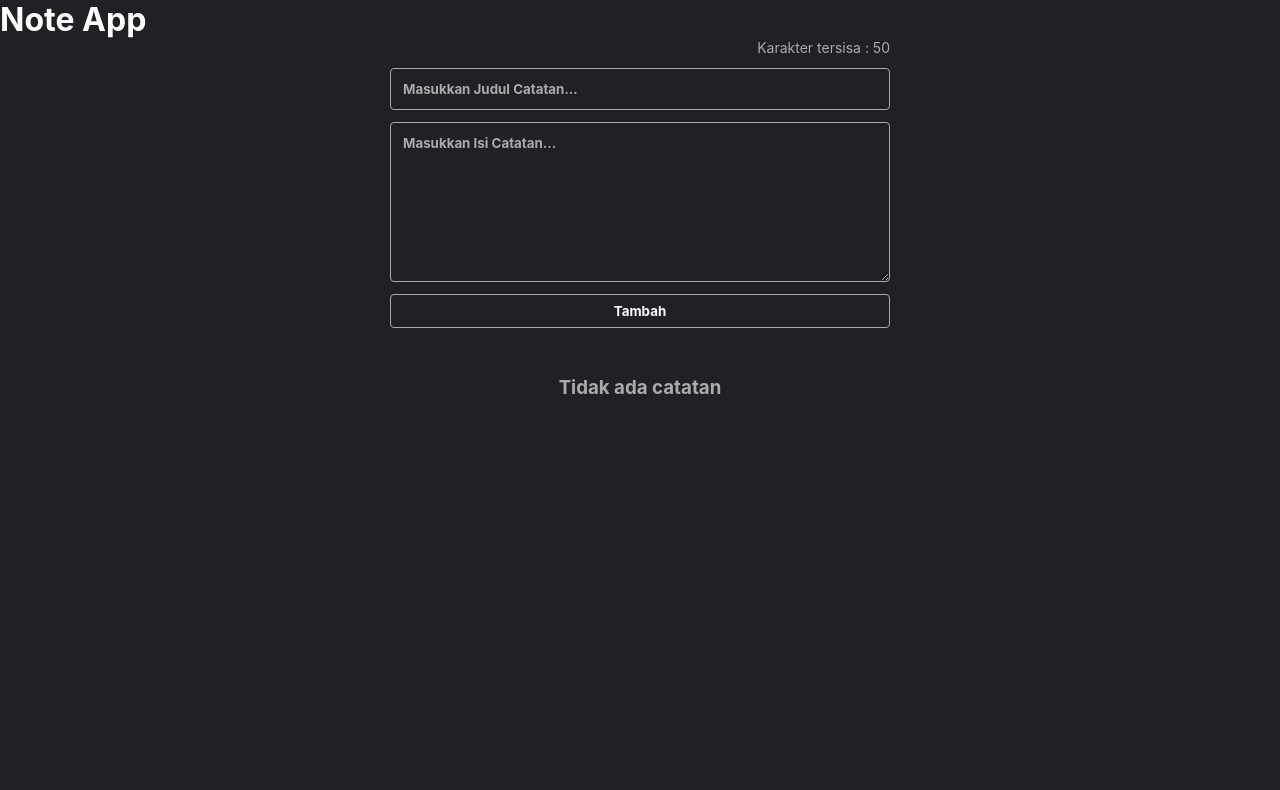
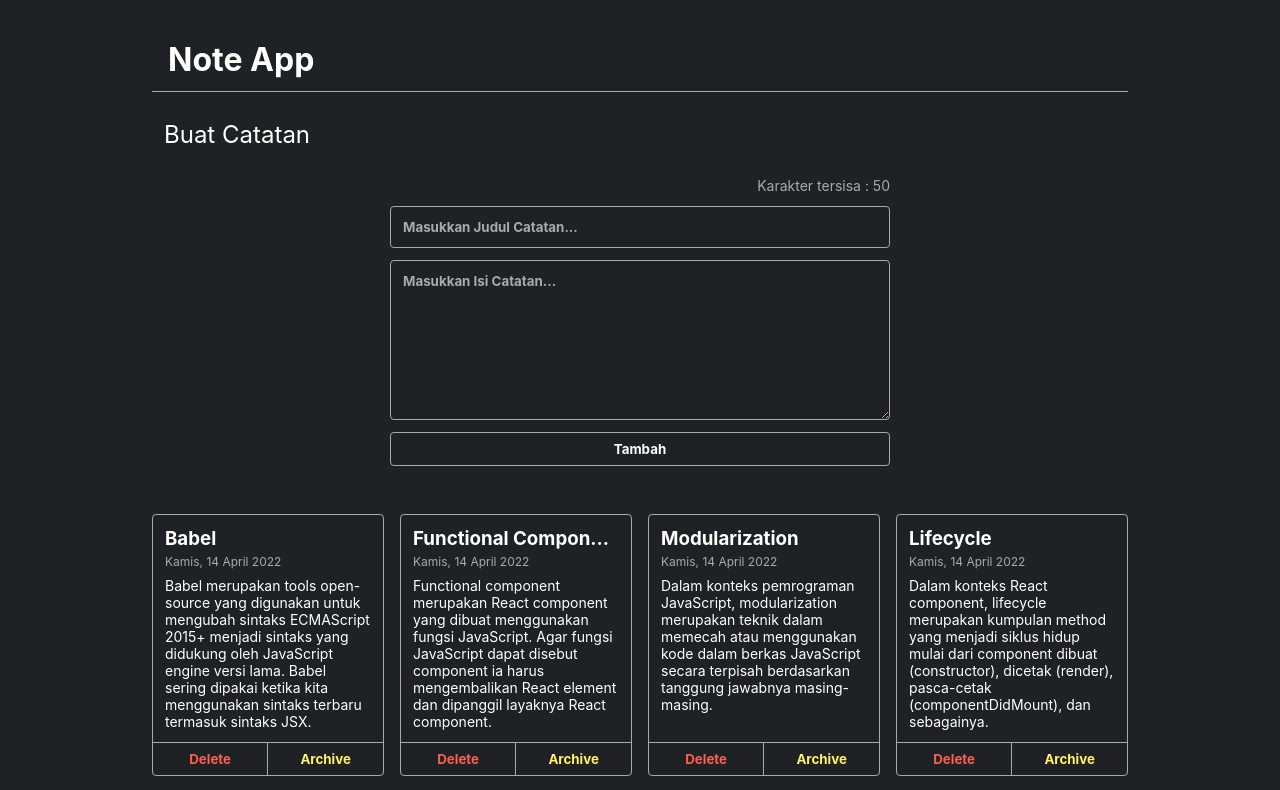
Before and after one commit to gelaws-hub/personal-notes, a React (Vite) app: page / in a window 1280 px wide. Shown: the top 790 px of the page. Built offline with nearby package versions, Linux system fonts and the light colour scheme.

Commit message:
third iteration, delete is now working

```diff
--- a/src/components/NoteApp.jsx
+++ b/src/components/NoteApp.jsx
@@ -2,41 +2,50 @@ import React from "react";
 import NoteInput from "./NoteInput";
 import NoteList from "./NoteList";
 import { getInitialData, showFormattedDate } from "../utils";
+import NoteAppHeader from "./NoteAppHeader";
 
 class NoteApp extends React.Component {
   constructor(props){
     super(props)
 
     this.state = {
-      notes: getInitialData(),
+      notes: getInitialData().map(note => {
+        return {...note, createdAt: showFormattedDate(new Date(note.createdAt))}
+      }),
     }
     this.onAddNoteHandler = this.onAddNoteHandler.bind(this)
+    this.onDeleteNoteHandler = this.onDeleteNoteHandler.bind(this)
   }
 
   onAddNoteHandler = ({title, body}) => {
-    this.setState((prevState) => {
-      return {
-        notes: [
-          ...prevState.notes,
-          {
-            id: + new Date(),
-            title: title,
-            body: body,
-            createdAt: showFormattedDate(new Date())
-          }
-        ]
-      }
+    const newNote = {
+      id: + new Date(),
+      title: title,
+      body: body,
+      createdAt: showFormattedDate(new Date()),
     }
-  )
+    this.setState(prevState => ({
+      notes: [...prevState.notes, newNote],
+    }))
+  }
+
+  onDeleteNoteHandler = (id) => {
+    this.setState(prevState => {
+      const newNotes = prevState.notes.filter((note) => note.id !== id);
+      return { notes: newNotes }
+    });
   }
 
   render() {
    return (
-    <>
-      <h1 className=".note-app__body">Note App</h1>
+    <div className="note-app__body">
+      <NoteAppHeader />
+      <h2 className="note-app__body">Buat Catatan</h2>
       <NoteInput addNote={this.onAddNoteHandler}/>
-      <NoteList />
-    </>
+      <NoteList
+      notes={this.state.notes}
+      onDelete={this.onDeleteNoteHandler}/>
+    </div>
   );
   }
 
--- /dev/null
+++ b/src/components/NoteAppHeader.jsx
@@ -0,0 +1,11 @@
+import React from "react"
+
+function NoteAppHeader() {
+    return (
+        <div className="note-app__header">
+            <h1>Note App</h1>
+        </div>
+    )
+}
+
+export default NoteAppHeader;
--- a/src/components/NoteItem.jsx
+++ b/src/components/NoteItem.jsx
@@ -1,14 +1,35 @@
 import React from "react";
 
-function NoteItem ({ id, title, body, createdAt, archived, onDelete }) {
+function NoteItem({
+  id,
+  title,
+  body,
+  createdAt,
+  archived,
+  onDelete,
+  onArchive,
+}) {
   return (
     <div className="note-item">
+      <div className="note-item__content">
         <h3 className="note-item__title">{title}</h3>
         <p className="note-item__date">{createdAt}</p>
         <p className="note-item__body">{body}</p>
+      </div>
+
       <div className="note-item__action">
-                <button className="note-item__delete-button" onClick={() => onDelete(id)}>Delete</button>
-                <button className="note-item__archive-button" onClick={() => onArchive()} >Archive</button>
+        <button
+          className="note-item__delete-button"
+          onClick={() => onDelete(id)}
+        >
+          Delete
+        </button>
+        <button
+          className="note-item__archive-button"
+          onClick={() => onArchive(archived)}
+        >
+          Archive
+        </button>
       </div>
     </div>
   );
--- a/src/components/NoteList.jsx
+++ b/src/components/NoteList.jsx
@@ -8,7 +8,7 @@ function NoteList({notes, onDelete}) {
     return (
         <div className="notes-list">
             {notes.map((note) => (
-                <NoteItem {...notes}
+                <NoteItem {...note}
                 key={note.id}
                 onDelete={onDelete}
                 id={note.id} />
```
Lines whose indentation alone changed are shown as unchanged.
